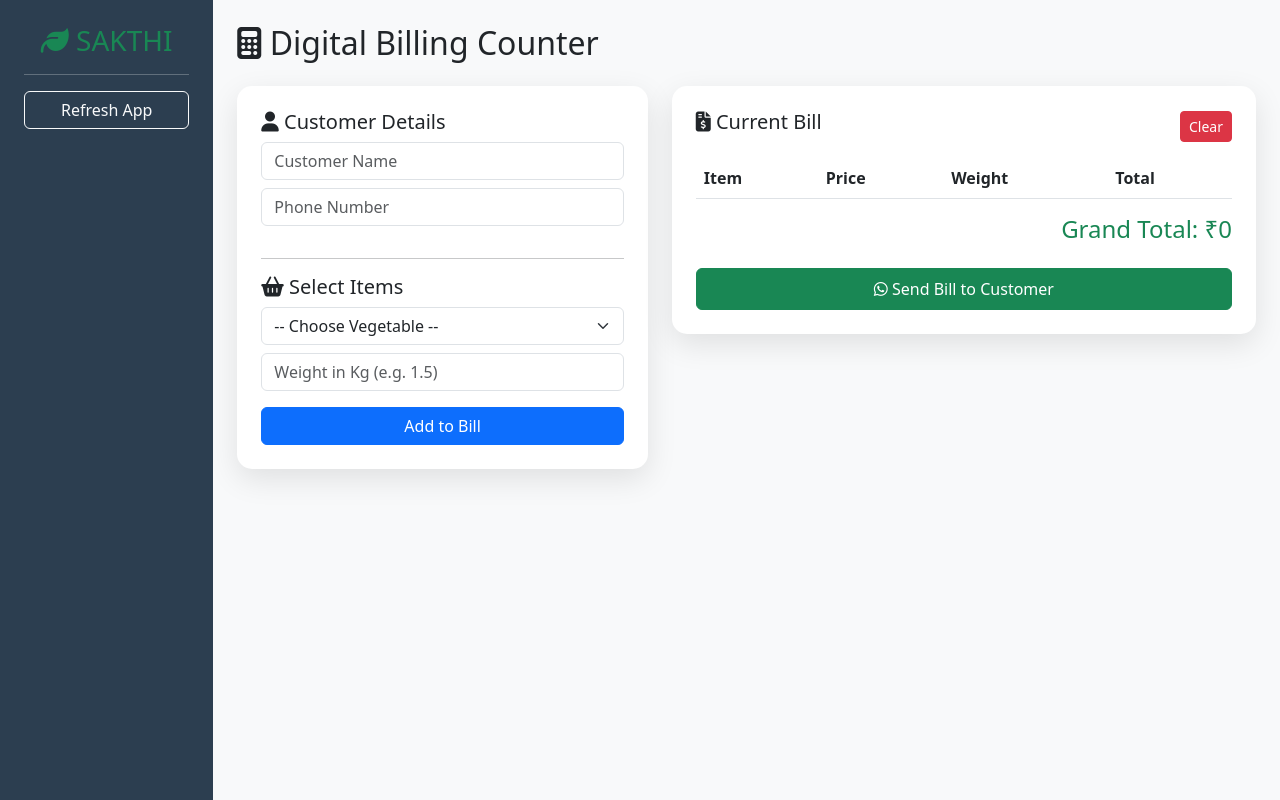
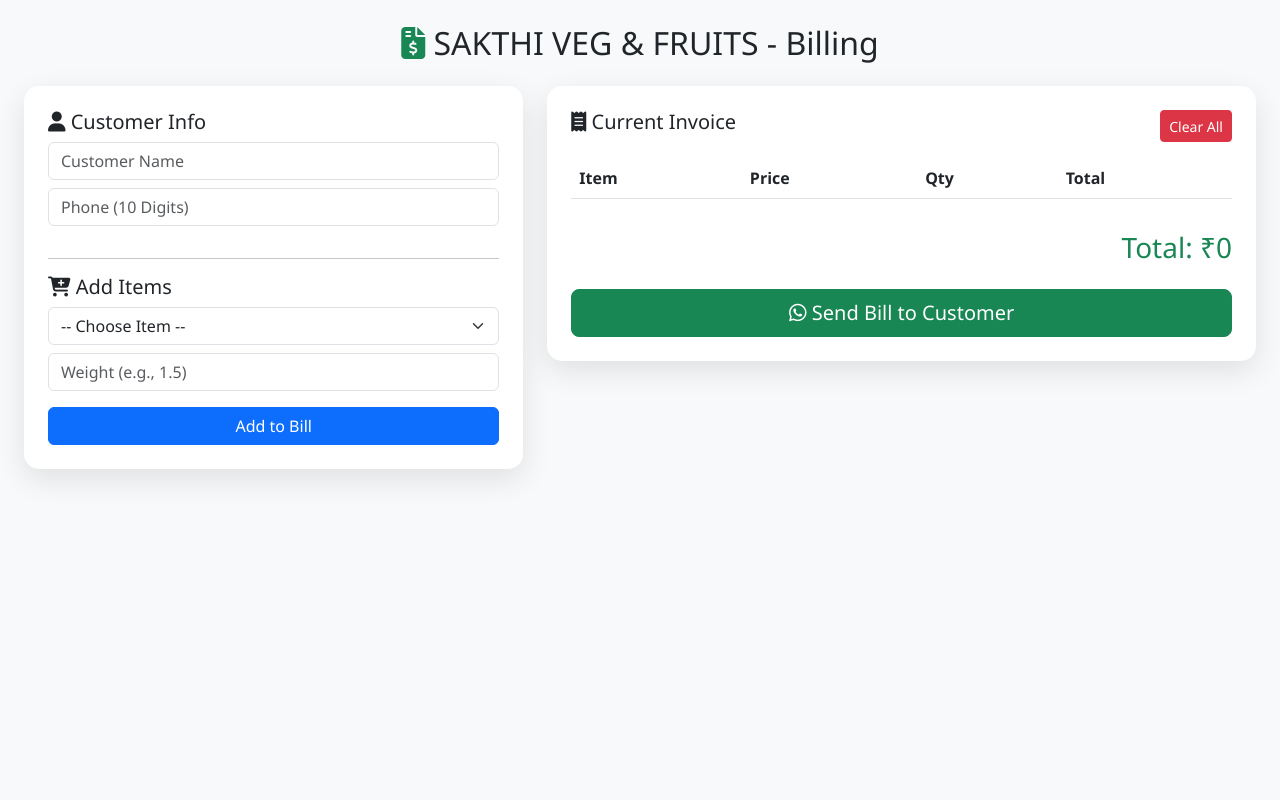
Before and after one commit to sakthi-kumars/sakthi-veg-app, a Flask app: page / in a window 1280 px wide. Run offline with Flask 3, Linux system fonts and the light colour scheme; lists and menus that the app fills with data are empty.

Commit message:
Update index.html

```diff
--- a/templates/index.html
+++ b/templates/index.html
@@ -7,64 +7,58 @@
     <link href="https://cdn.jsdelivr.net/npm/bootstrap@5.3.0/dist/css/bootstrap.min.css" rel="stylesheet">
     <link rel="stylesheet" href="https://cdnjs.cloudflare.com/ajax/libs/font-awesome/6.4.0/css/all.min.css">
     <style>
-        body { background-color: #f8f9fa; }
+        body { background-color: #f8f9fa; font-family: 'Segoe UI', sans-serif; }
         .bill-card { border-radius: 15px; border: none; box-shadow: 0 10px 30px rgba(0,0,0,0.1); }
-        .sidebar { background: #2c3e50; min-height: 100vh; color: white; }
+        .table thead { background-color: #27ae60; color: white; }
     </style>
 </head>
 <body>
 <div class="container-fluid">
     <div class="row">
-        <div class="col-md-2 sidebar p-4 text-center">
-            <h3 class="text-success"><i class="fas fa-leaf"></i> SAKTHI</h3>
-            <hr>
-            <button class="btn btn-outline-light w-100 mb-2" onclick="location.reload()">Refresh App</button>
-        </div>
-
-        <div class="col-md-10 p-4">
-            <h2 class="mb-4 text-dark"><i class="fas fa-calculator"></i> Digital Billing Counter</h2>
+        <div class="col-md-12 p-4">
+            <h2 class="mb-4 text-center"><i class="fas fa-file-invoice-dollar text-success"></i> SAKTHI VEG & FRUITS - Billing</h2>
 
             <div class="row">
                 <div class="col-md-5">
                     <div class="card bill-card p-4 mb-4">
-                        <h5><i class="fas fa-user"></i> Customer Details</h5>
+                        <h5><i class="fas fa-user"></i> Customer Info</h5>
                         <input type="text" id="cust_name" class="form-control mb-2" placeholder="Customer Name">
-                        <input type="text" id="cust_phone" class="form-control mb-3" placeholder="Phone Number">
+                        <input type="text" id="cust_phone" class="form-control mb-3" placeholder="Phone (10 Digits)">
 
                         <hr>
 
-                        <h5><i class="fas fa-shopping-basket"></i> Select Items</h5>
+                        <h5><i class="fas fa-cart-plus"></i> Add Items</h5>
                         <select id="item_select" class="form-select mb-2">
-                            <option value="">-- Choose Vegetable --</option>
+                            <option value="">-- Choose Item --</option>
                             {% for i in inventory %}
                             <option value="{{ i.item_en }}" data-price="{{ i.price }}">{{ i.item_en }} (₹{{ i.price }}/kg)</option>
                             {% endfor %}
                         </select>
-                        <input type="number" id="item_weight" class="form-control mb-3" placeholder="Weight in Kg (e.g. 1.5)">
+                        <input type="number" id="item_weight" class="form-control mb-3" placeholder="Weight (e.g., 1.5)">
                         <button class="btn btn-primary w-100" onclick="addToBill()">Add to Bill</button>
                     </div>
                 </div>
 
                 <div class="col-md-7">
                     <div class="card bill-card p-4">
-                        <div class="d-flex justify-content-between align-items-center mb-3">
-                            <h5><i class="fas fa-file-invoice-dollar"></i> Current Bill</h5>
-                            <button class="btn btn-sm btn-danger" onclick="clearBill()">Clear</button>
+                        <div class="d-flex justify-content-between mb-3">
+                            <h5><i class="fas fa-receipt"></i> Current Invoice</h5>
+                            <button class="btn btn-sm btn-danger" onclick="clearBill()">Clear All</button>
                         </div>
-                        <table class="table" id="bill_table">
+                        <table class="table table-hover" id="bill_table">
                             <thead>
                                 <tr>
                                     <th>Item</th>
                                     <th>Price</th>
-                                    <th>Weight</th>
+                                    <th>Qty</th>
                                     <th>Total</th>
                                 </tr>
                             </thead>
                             <tbody></tbody>
                         </table>
-                        <div class="text-end">
-                            <h4 class="text-success">Grand Total: ₹<span id="grand_total">0</span></h4>
-                            <button class="btn btn-success mt-3 w-100 py-2" onclick="sendWhatsApp()">
+                        <div class="text-end mt-3">
+                            <h3 class="text-success">Total: ₹<span id="grand_total">0</span></h3>
+                            <button class="btn btn-success mt-3 btn-lg w-100" onclick="sendWhatsApp()">
                                 <i class="fab fa-whatsapp"></i> Send Bill to Customer
                             </button>
                         </div>
@@ -84,31 +78,30 @@ function addToBill() {
     const price = select.options[select.selectedIndex].getAttribute('data-price');
     const weight = document.getElementById('item_weight').value;
 
-    if (!name || !weight) return alert("Please select item and weight!");
+    if (!name || !weight) return alert("Select item and enter weight!");
 
     const total = parseFloat(price) * parseFloat(weight);
     billItems.push({ name, price, weight, total });
-    updateBillTable();
+    updateUI();
+    document.getElementById('item_weight').value = '';
 }
 
-function updateBillTable() {
+function updateUI() {
     const tbody = document.querySelector('#bill_table tbody');
     tbody.innerHTML = '';
     let grandTotal = 0;
 
     billItems.forEach(item => {
-        tbody.innerHTML += `<tr><td>${item.name}</td><td>₹${item.price}</td><td>${item.weight} kg</td><td>₹${item.total}</td></tr>`;
+        tbody.innerHTML += `<tr><td>${item.name}</td><td>₹${item.price}</td><td>${item.weight} kg</td><td>₹${item.total.toFixed(2)}</td></tr>`;
         grandTotal += item.total;
     });
 
-    document.getElementById('grand_total').innerText = grandTotal;
+    document.getElementById('grand_total').innerText = grandTotal.toFixed(2);
 }
 
 function clearBill() {
     billItems = [];
-    updateBillTable();
-    document.getElementById('cust_name').value = '';
-    document.getElementById('cust_phone').value = '';
+    updateUI();
 }
 
 function sendWhatsApp() {
@@ -116,11 +109,11 @@ function sendWhatsApp() {
     const phone = document.getElementById('cust_phone').value;
     const total = document.getElementById('grand_total').innerText;
 
-    if (!phone) return alert("Please enter customer phone number!");
+    if (phone.length < 10) return alert("Enter a valid 10-digit phone number!");
 
     let message = `*SAKTHI VEG & FRUITS*%0A--------------------------%0AHello ${name}, your bill details:%0A`;
     billItems.forEach(item => {
-        message += `• ${item.name}: ${item.weight}kg x ₹${item.price} = ₹${item.total}%0A`;
+        message += `• ${item.name}: ${item.weight}kg x ₹${item.price} = ₹${item.total.toFixed(2)}%0A`;
     });
     message += `--------------------------%0A*Grand Total: ₹${total}*%0AThank you! Visit again.`;
 
```
